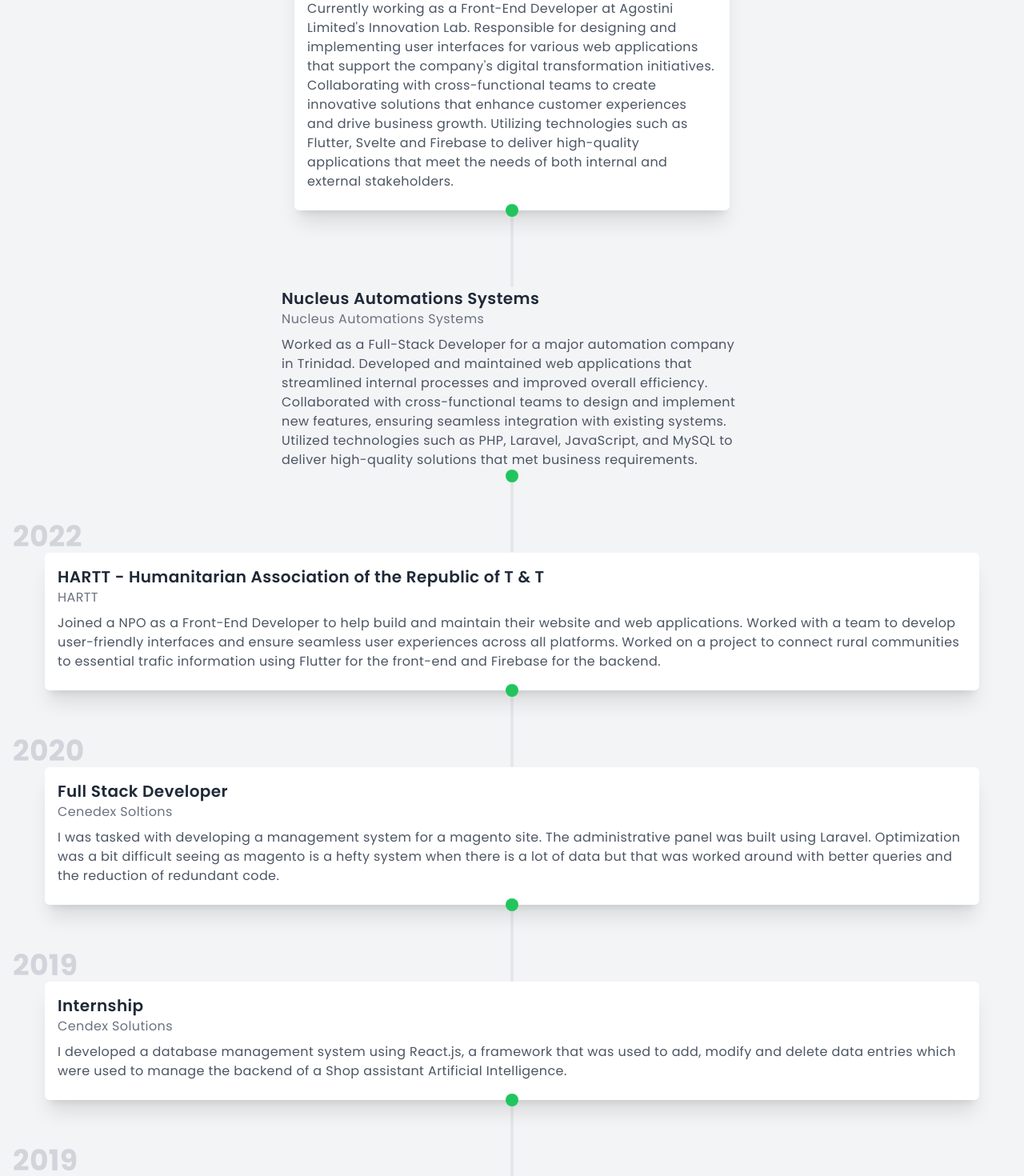
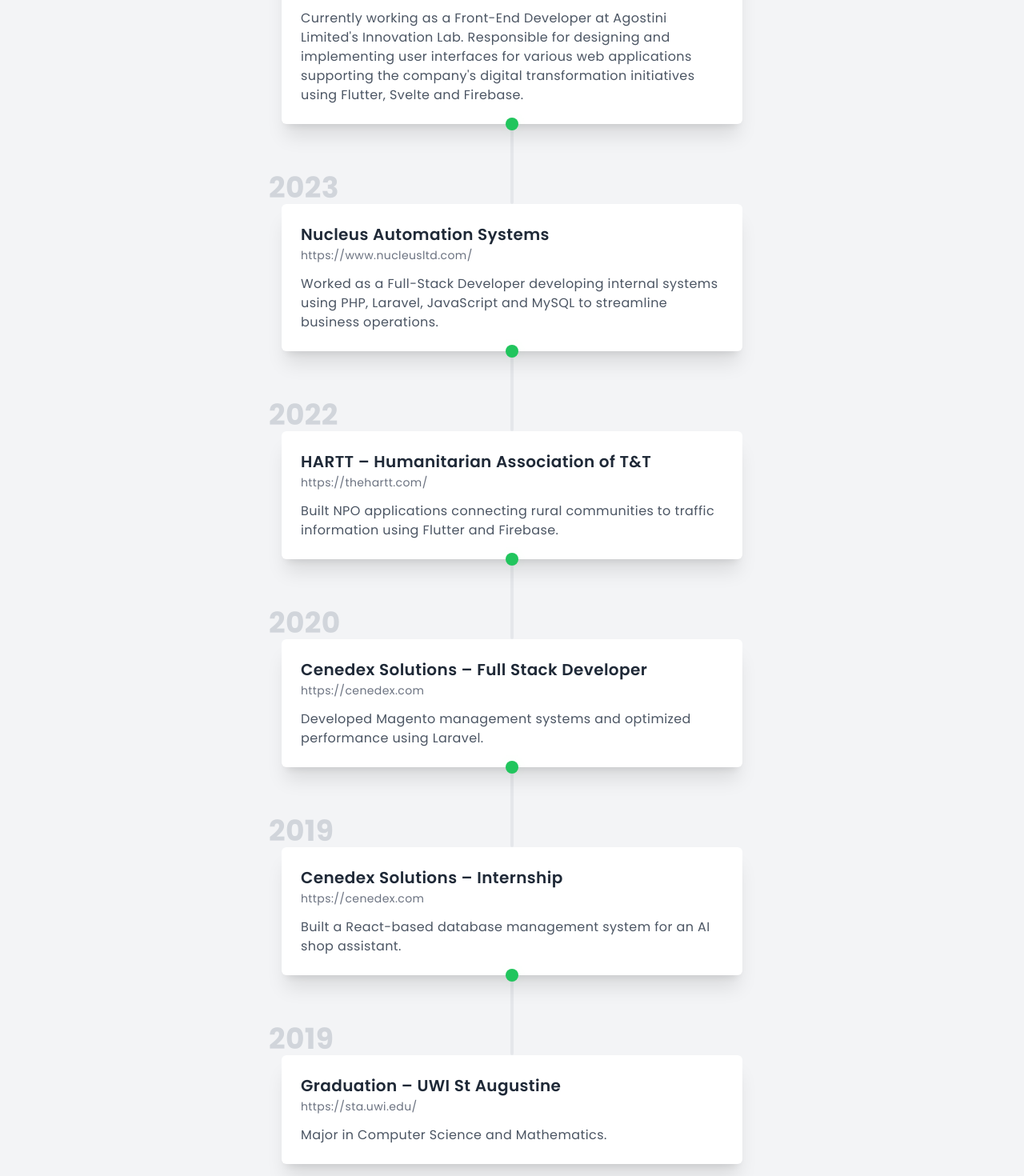
Before and after one commit to chivaughn/portfolio-v3, a Next.js app: page / in a window 1280 px wide. Shown: the part 3840-5310 px from the top of the page at 80% size. Built offline with nearby package versions, Linux system fonts and the light colour scheme.

Commit message:
Refactor Experience component to use a dynamic mapping for experience entries and improve layout structure

```diff
--- a/components/Experience.jsx
+++ b/components/Experience.jsx
@@ -1,150 +1,95 @@
 import React from "react";
+
+const experiences = [
+  {
+    year: "2024",
+    title: "Agostini Limited – Innovation Lab",
+    link: "https://agostinilimited.com/",
+    description:
+      "Currently working as a Front-End Developer at Agostini Limited's Innovation Lab. Responsible for designing and implementing user interfaces for various web applications supporting the company's digital transformation initiatives using Flutter, Svelte and Firebase.",
+  },
+  {
+    year: "2023",
+    title: "Nucleus Automation Systems",
+    link: "https://www.nucleusltd.com/",
+    description:
+      "Worked as a Full-Stack Developer developing internal systems using PHP, Laravel, JavaScript and MySQL to streamline business operations.",
+  },
+  {
+    year: "2022",
+    title: "HARTT – Humanitarian Association of T&T",
+    link: "https://thehartt.com/",
+    description:
+      "Built NPO applications connecting rural communities to traffic information using Flutter and Firebase.",
+  },
+  {
+    year: "2020",
+    title: "Cenedex Solutions – Full Stack Developer",
+    link: "https://cenedex.com",
+    description:
+      "Developed Magento management systems and optimized performance using Laravel.",
+  },
+  {
+    year: "2019",
+    title: "Cenedex Solutions – Internship",
+    link: "https://cenedex.com",
+    description:
+      "Built a React-based database management system for an AI shop assistant.",
+  },
+  {
+    year: "2019",
+    title: "Graduation – UWI St Augustine",
+    link: "https://sta.uwi.edu/",
+    description: "Major in Computer Science and Mathematics.",
+  },
+];
 
 export const Experience = () => {
   return (
-    <div
+    <section
       id="experience"
-      className="scroll-mt-16 w-full md:h-full p-10 items-center py-16 bg-gray-100 dark:bg-gray-600"
+      className="scroll-mt-16 w-full py-16 bg-gray-100 dark:bg-gray-600"
     >
-      <h1 className="text-5xl md:text-9xl container mx-auto font-bold md:text-left text-gray-700 dark:text-gray-50">
+      <h1 className="text-5xl md:text-9xl container mx-auto font-bold text-gray-700 dark:text-gray-50 px-10">
         Experience.
       </h1>
-      <div className="grid grid-cols-1  max-w-xl mx-auto pt-20">
-        <div className="relative experience-card p-4 rounded-md shadow-xl bg-white dark:bg-gray-800 z-10 mx-4 dark:shadow-lg dark:shadow-gray-700">
-          <h1 className="absolute -top-10 md:-left-10 md:-top-10 text-4xl text-gray-300 font-bold dark:text-gray-700">
-            2024
+
+      <div className="relative max-w-xl mx-auto mt-20 flex flex-col">
+        {experiences.map((exp, index) => (
+          <div key={index} className="relative">
+            {/* Card */}
+            <div className="relative experience-card p-6 rounded-md shadow-xl bg-white dark:bg-gray-800 z-10">
+              <h1 className="absolute -top-10 -left-4 text-4xl text-gray-300 font-bold dark:text-gray-700">
+                {exp.year}
               </h1>
-          <h1 className="font-semibold text-xl dark:text-gray-300">
-            Agostini Limited - Innovation Lab
-          </h1>
-          <a href="https://agostinilimited.com/" className="text-gray-500">
-            Agostini Limited - Innovation Lab
+              <h2 className="font-semibold text-xl dark:text-gray-300">
+                {exp.title}
+              </h2>
+              <a
+                href={exp.link}
+                className="text-gray-500 text-sm"
+                target="_blank"
+                rel="noreferrer"
+              >
+                {exp.link}
               </a>
-          <p className="text-gray-600 dark:text-gray-400 my-2">
-            Currently working as a Front-End Developer at Agostini Limited's
-            Innovation Lab. Responsible for designing and implementing user
-            interfaces for various web applications that support the company's
-            digital transformation initiatives. Collaborating with
-            cross-functional teams to create innovative solutions that enhance
-            customer experiences and drive business growth. Utilizing
-            technologies such as Flutter, Svelte and Firebase to deliver
-            high-quality applications that meet the needs of both internal and
-            external stakeholders.
+              <p className="text-gray-600 dark:text-gray-400 mt-3">
+                {exp.description}
               </p>
             </div>
-        <div className="divider-container flex flex-col items-center -mt-2">
-          <div className="w-4 h-4 bg-green-500 rounded-full relative z-10 ">
-            <div className="w-4 h-4 bg-green-500 rounded-full relative z-10 animate-ping"></div>
+
+            {/* Divider */}
+            {index !== experiences.length - 1 && (
+              <div className="flex flex-col items-center -mt-2">
+                <div className="w-4 h-4 bg-green-500 rounded-full relative z-10">
+                  <div className="w-4 h-4 bg-green-500 rounded-full animate-ping absolute inset-0" />
                 </div>
-          <div className="w-1 h-24 bg-gray-200 dark:bg-gray-500 rounded-full -mt-2"></div>
+                <div className="w-1 h-24 bg-gray-200 dark:bg-gray-500 rounded-full -mt-1" />
               </div>
-        <h1 className="absolute -top-10 md:-left-10 md:-top-10 text-4xl text-gray-300 font-bold dark:text-gray-700">
-          2023
-        </h1>
-        <h1 className="font-semibold text-xl dark:text-gray-300">
-          Nucleus Automations Systems
-        </h1>
-        <a href="https://www.nucleusltd.com/" className="text-gray-500">
-          Nucleus Automations Systems
-        </a>
-        <p className="text-gray-600 dark:text-gray-400 my-2">
-          Worked as a Full-Stack Developer for a major automation company in
-          Trinidad. Developed and maintained web applications that streamlined
-          internal processes and improved overall efficiency. Collaborated with
-          cross-functional teams to design and implement new features, ensuring
-          seamless integration with existing systems. Utilized technologies such
-          as PHP, Laravel, JavaScript, and MySQL to deliver high-quality
-          solutions that met business requirements.
-        </p>
+            )}
           </div>
-      <div className="divider-container flex flex-col items-center -mt-2">
-        <div className="w-4 h-4 bg-green-500 rounded-full relative z-10 ">
-          <div className="w-4 h-4 bg-green-500 rounded-full relative z-10 animate-ping"></div>
+        ))}
       </div>
-        <div className="w-1 h-24 bg-gray-200 dark:bg-gray-500 rounded-full -mt-2"></div>
-      </div>
-      <div className="relative experience-card p-4 rounded-md shadow-xl bg-white dark:bg-gray-800 z-10 mx-4 dark:shadow-lg dark:shadow-gray-700">
-        <h1 className="absolute -top-10 md:-left-10 md:-top-10 text-4xl text-gray-300 font-bold dark:text-gray-700">
-          2022
-        </h1>
-        <h1 className="font-semibold text-xl dark:text-gray-300">
-          HARTT - Humanitarian Association of the Republic of T & T
-        </h1>
-        <a href="https://thehartt.com/" className="text-gray-500">
-          HARTT
-        </a>
-        <p className="text-gray-600 dark:text-gray-400 my-2">
-          Joined a NPO as a Front-End Developer to help build and maintain their
-          website and web applications. Worked with a team to develop
-          user-friendly interfaces and ensure seamless user experiences across
-          all platforms. Worked on a project to connect rural communities to
-          essential trafic information using Flutter for the front-end and
-          Firebase for the backend.
-        </p>
-      </div>
-      <div className="divider-container flex flex-col items-center -mt-2">
-        <div className="w-4 h-4 bg-green-500 rounded-full relative z-10 ">
-          <div className="w-4 h-4 bg-green-500 rounded-full relative z-10 animate-ping"></div>
-        </div>
-        <div className="w-1 h-24 bg-gray-200 dark:bg-gray-500 rounded-full -mt-2"></div>
-      </div>
-
-      <div className="relative experience-card  p-4 rounded-md shadow-xl bg-white dark:bg-gray-800 z-10 mx-4 dark:shadow-lg dark:shadow-gray-700">
-        <h1 className="absolute -top-10 md:-left-10 md:-top-10 text-4xl text-gray-300 font-bold dark:text-gray-700">
-          2020
-        </h1>
-        <h1 className="font-semibold text-xl dark:text-gray-300">
-          Full Stack Developer
-        </h1>
-        <a href="https://cenedex.com" className="text-gray-500">
-          Cenedex Soltions
-        </a>
-        <p className="text-gray-600 dark:text-gray-400 my-2">
-          I was tasked with developing a management system for a magento site.
-          The administrative panel was built using Laravel. Optimization was a
-          bit difficult seeing as magento is a hefty system when there is a lot
-          of data but that was worked around with better queries and the
-          reduction of redundant code.
-        </p>
-      </div>
-      <div className="divider-container flex flex-col items-center -mt-2">
-        <div className="w-4 h-4 bg-green-500 rounded-full relative z-10">
-          <div className="w-4 h-4 bg-green-500 rounded-full relative z-10 animate-ping"></div>
-        </div>
-        <div className="w-1 h-24 bg-gray-200 dark:bg-gray-500 rounded-full -mt-2"></div>
-      </div>
-      <div className="relative experience-card  p-4 rounded-md shadow-xl bg-white dark:bg-gray-800 z-10 mx-4 dark:shadow-lg dark:shadow-gray-700">
-        <h1 className="absolute -top-10 md:-left-10 md:-top-10 text-4xl text-gray-300 font-bold dark:text-gray-700">
-          2019
-        </h1>
-        <h1 className="font-semibold text-xl dark:text-gray-300">Internship</h1>
-        <a href="https://cenedex.com" className="text-gray-500">
-          Cendex Solutions
-        </a>
-        <p className="text-gray-600 dark:text-gray-400 my-2">
-          I developed a database management system using React.js, a framework
-          that was used to add, modify and delete data entries which were used
-          to manage the backend of a Shop assistant Artificial Intelligence.
-        </p>
-      </div>
-      <div className="divider-container flex flex-col items-center -mt-2">
-        <div className="w-4 h-4 bg-green-500 rounded-full relative z-10">
-          <div className="w-4 h-4 bg-green-500 rounded-full relative z-10 animate-ping"></div>
-        </div>
-        <div className="w-1 h-24 bg-gray-200 dark:bg-gray-500 rounded-full -mt-2"></div>
-      </div>
-      <div className="relative experience-card  p-4 rounded-md shadow-xl bg-white dark:bg-gray-800 z-10 mx-4 dark:shadow-lg dark:shadow-gray-700">
-        <h1 className="absolute -top-10 md:-left-10 md:-top-10 text-4xl text-gray-300 font-bold dark:text-gray-700">
-          2019
-        </h1>
-        <h1 className="font-semibold text-xl dark:text-gray-300">Graduation</h1>
-        <a href="https://sta.uwi.edu/" className="text-gray-500">
-          UWI, St Augustine.
-        </a>
-        <p className="text-gray-600 dark:text-gray-400 my-2">
-          Major in Computer Science and Mathematics
-        </p>
-      </div>
-    </div>
+    </section>
   );
 };
```
Lines whose indentation alone changed are shown as unchanged.
